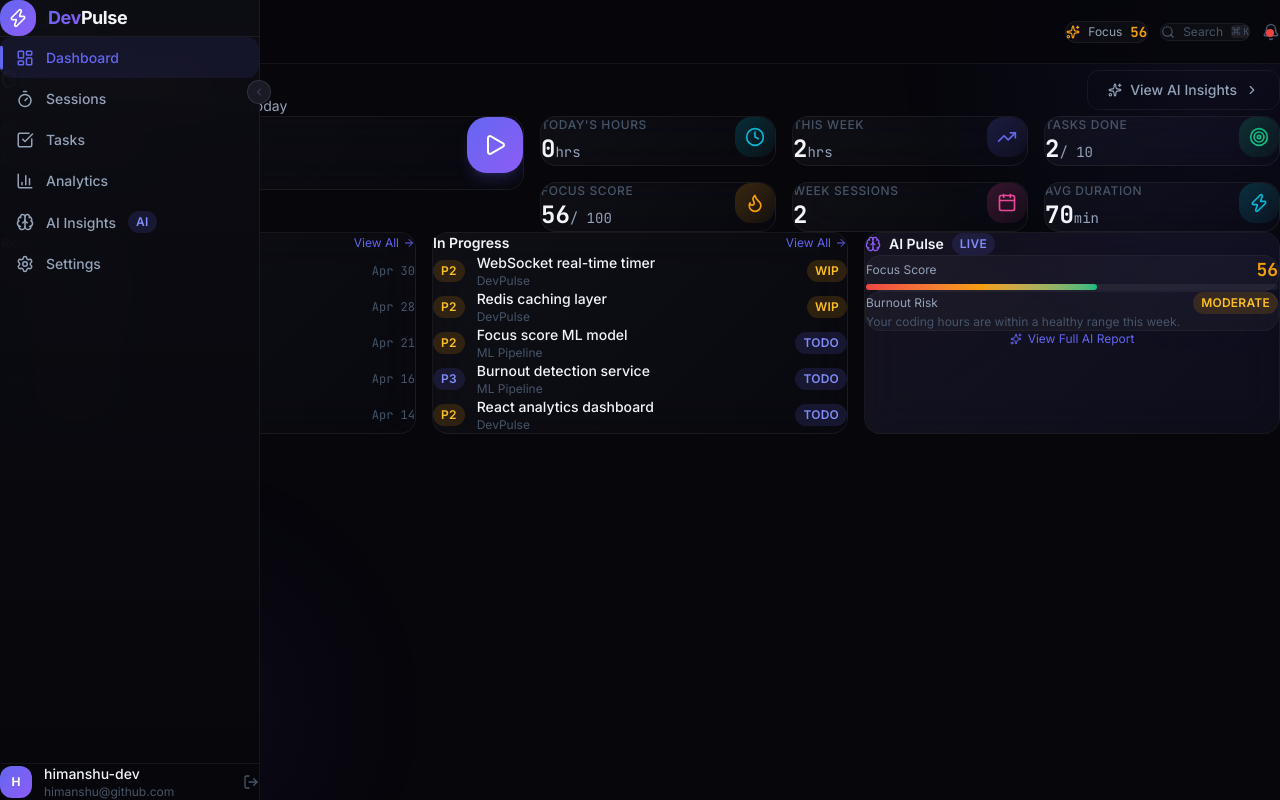
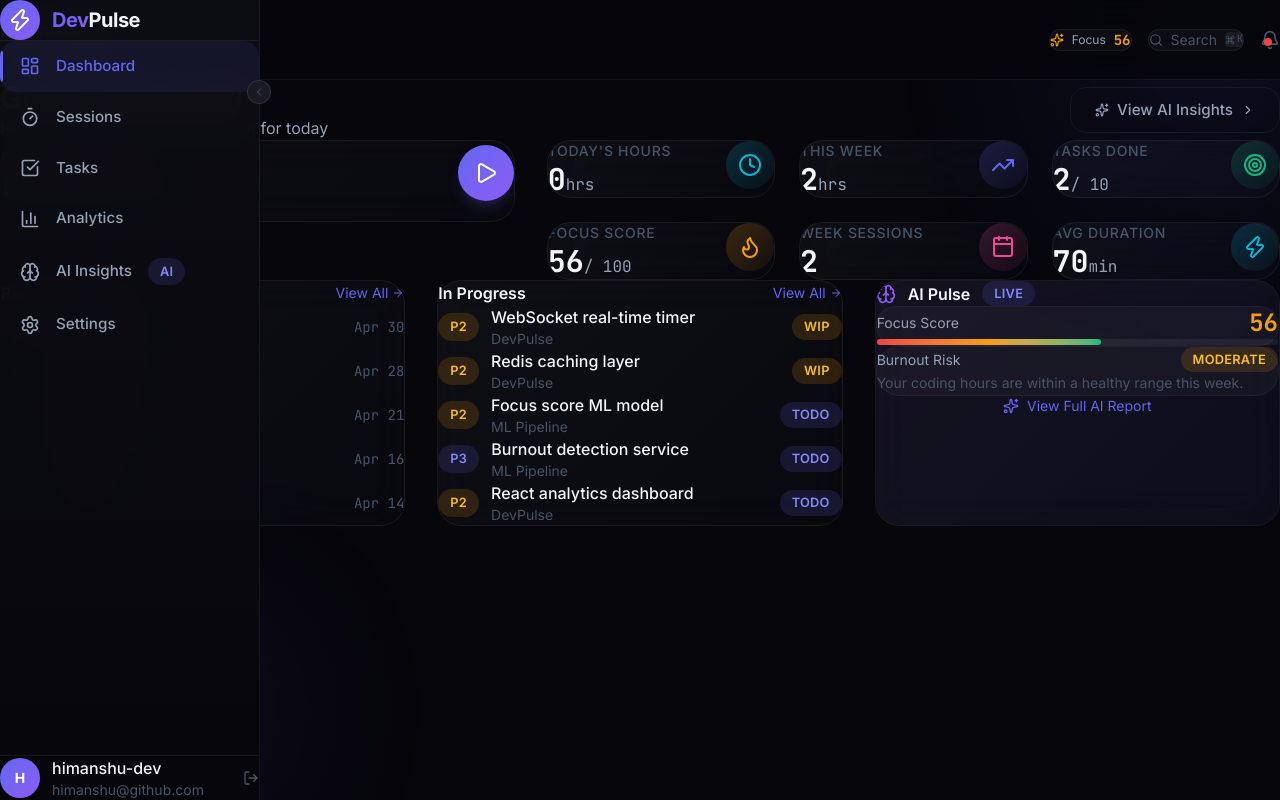
Before and after one commit to HimanshuBatra1615/DevPulse, a React (Vite) app: page /login in a window 1280 px wide. Both pictures are taken after a click on the button "Continue with GitHub". Built offline with nearby package versions, Linux system fonts and the light colour scheme.

Commit message:
UI Overhaul: Premium spacing and typography

```diff
--- a/src/components/layout/Sidebar.jsx
+++ b/src/components/layout/Sidebar.jsx
@@ -34,9 +34,9 @@ export default function Sidebar() {
   return (
     <aside className={`sidebar ${collapsed ? 'collapsed' : ''}`}>
       {/* Logo */}
-      <div className="flex items-center gap-3 px-5 py-5 border-b border-white/[0.06]">
-        <div className="w-9 h-9 rounded-xl bg-gradient-to-br from-[#6366f1] to-[#8b5cf6] flex items-center justify-center flex-shrink-0">
-          <Zap className="w-5 h-5 text-white" />
+      <div className="flex items-center gap-3 px-6 py-6 border-b border-white/[0.06]">
+        <div className="w-10 h-10 rounded-xl bg-gradient-to-br from-[#6366f1] to-[#8b5cf6] flex items-center justify-center flex-shrink-0">
+          <Zap className="w-6 h-6 text-white" />
         </div>
         <AnimatePresence>
           {!collapsed && (
@@ -46,7 +46,7 @@ export default function Sidebar() {
               exit={{ opacity: 0, width: 0 }}
               className="overflow-hidden"
             >
-              <h1 className="text-lg font-bold tracking-tight whitespace-nowrap">
+              <h1 className="text-xl font-bold tracking-tight whitespace-nowrap">
                 <span className="gradient-text">Dev</span>
                 <span className="text-text-primary">Pulse</span>
               </h1>
@@ -62,7 +62,7 @@ export default function Sidebar() {
             initial={{ opacity: 0, height: 0 }}
             animate={{ opacity: 1, height: 'auto' }}
             exit={{ opacity: 0, height: 0 }}
-            className="mx-3 mt-3 px-3 py-2.5 rounded-xl bg-accent-success/10 border border-accent-success/20"
+            className="mx-4 mt-6 px-4 py-3 rounded-xl bg-accent-success/10 border border-accent-success/20"
           >
             <div className="flex items-center gap-2">
               <div className="w-2 h-2 rounded-full bg-accent-success pulse-dot" />
@@ -82,7 +82,7 @@ export default function Sidebar() {
       </AnimatePresence>
 
       {/* Navigation */}
-      <nav className="flex-1 px-3 py-4 space-y-1 overflow-y-auto">
+      <nav className="flex-1 px-4 py-6 space-y-2 overflow-y-auto">
         {navItems.map((item) => (
           <NavLink
             key={item.path}
@@ -91,7 +91,7 @@ export default function Sidebar() {
               `sidebar-nav-item ${isActive ? 'active' : ''} ${collapsed ? 'justify-center px-3' : ''}`
             }
           >
-            <item.icon className="w-[18px] h-[18px] flex-shrink-0" />
+            <item.icon className="w-5 h-5 flex-shrink-0" />
             <AnimatePresence>
               {!collapsed && (
                 <motion.span
@@ -112,15 +112,15 @@ export default function Sidebar() {
       </nav>
 
       {/* User Section */}
-      <div className="border-t border-white/[0.06] px-3 py-3">
+      <div className="border-t border-white/[0.06] px-4 py-4">
         {!collapsed ? (
           <div className="flex items-center gap-3 px-2">
-            <div className="w-8 h-8 rounded-lg bg-gradient-to-br from-accent-primary to-accent-secondary flex items-center justify-center text-white text-xs font-bold flex-shrink-0">
+            <div className="w-10 h-10 rounded-xl bg-gradient-to-br from-accent-primary to-accent-secondary flex items-center justify-center text-white text-sm font-bold flex-shrink-0">
               {user?.username?.charAt(0).toUpperCase() || 'U'}
             </div>
             <div className="flex-1 min-w-0">
-              <p className="text-sm font-medium text-text-primary truncate">{user?.username}</p>
-              <p className="text-xs text-text-muted truncate">{user?.email}</p>
+              <p className="text-base font-medium text-text-primary truncate">{user?.username}</p>
+              <p className="text-sm text-text-muted truncate">{user?.email}</p>
             </div>
             <button onClick={logout} className="p-1.5 rounded-lg hover:bg-white/[0.06] text-text-muted hover:text-text-secondary transition-colors" title="Logout">
               <LogOut className="w-4 h-4" />
--- a/src/components/layout/Topbar.jsx
+++ b/src/components/layout/Topbar.jsx
@@ -22,20 +22,20 @@ export default function Topbar() {
   const focusColor = focusPrediction?.score >= 75 ? 'text-accent-success' : focusPrediction?.score >= 55 ? 'text-accent-warning' : 'text-accent-danger'
 
   return (
-    <header className="h-16 flex items-center justify-between px-6 border-b border-white/[0.06] bg-bg-primary/80 backdrop-blur-xl sticky top-0 z-30">
+    <header className="h-20 flex items-center justify-between px-8 border-b border-white/[0.06] bg-bg-primary/80 backdrop-blur-xl sticky top-0 z-30">
       {/* Page Title */}
       <div>
-        <h2 className="text-lg font-semibold text-text-primary">{pageName}</h2>
-        <p className="text-xs text-text-muted mt-0.5">
+        <h2 className="text-xl font-bold text-text-primary">{pageName}</h2>
+        <p className="text-sm text-text-muted mt-1">
           {new Date().toLocaleDateString('en-US', { weekday: 'long', month: 'long', day: 'numeric', year: 'numeric' })}
         </p>
       </div>
 
       {/* Right Section */}
-      <div className="flex items-center gap-3">
+      <div className="flex items-center gap-4">
         {/* Focus Score Mini Badge */}
         {focusPrediction && (
-          <div className="flex items-center gap-2 px-3 py-1.5 rounded-xl bg-white/[0.03] border border-white/[0.06]">
+          <div className="flex items-center gap-2 px-4 py-2 rounded-xl bg-white/[0.03] border border-white/[0.06]">
             <Sparkles className={`w-3.5 h-3.5 ${focusColor}`} />
             <span className="text-xs text-text-secondary">Focus</span>
             <span className={`text-sm font-bold font-mono ${focusColor}`}>{focusScore}</span>
@@ -45,7 +45,7 @@ export default function Topbar() {
         {/* Search */}
         <button
           onClick={() => setSearchOpen(true)}
-          className="flex items-center gap-2 px-3 py-2 rounded-xl bg-white/[0.03] border border-white/[0.06] hover:border-white/[0.12] text-text-muted hover:text-text-secondary transition-all text-xs"
+          className="flex items-center gap-2 px-4 py-2 rounded-xl bg-white/[0.03] border border-white/[0.06] hover:border-white/[0.12] text-text-muted hover:text-text-secondary transition-all text-sm"
         >
           <Search className="w-3.5 h-3.5" />
           <span className="hidden sm:inline">Search</span>
@@ -55,9 +55,9 @@ export default function Topbar() {
         </button>
 
         {/* Notifications */}
-        <button className="relative p-2 rounded-xl hover:bg-white/[0.06] text-text-muted hover:text-text-secondary transition-colors">
-          <Bell className="w-4.5 h-4.5" />
-          <span className="absolute top-1.5 right-1.5 w-2 h-2 rounded-full bg-accent-danger" />
+        <button className="relative p-2.5 rounded-xl hover:bg-white/[0.06] text-text-muted hover:text-text-secondary transition-colors">
+          <Bell className="w-5 h-5" />
+          <span className="absolute top-2 right-2 w-2 h-2 rounded-full bg-accent-danger" />
         </button>
       </div>
     </header>
--- a/src/index.css
+++ b/src/index.css
@@ -32,11 +32,11 @@
   --font-sans: 'Inter', system-ui, -apple-system, sans-serif;
   --font-mono: 'JetBrains Mono', ui-monospace, monospace;
 
-  --radius-sm: 0.375rem;
-  --radius-md: 0.5rem;
-  --radius-lg: 0.75rem;
-  --radius-xl: 1rem;
-  --radius-2xl: 1.25rem;
+  --radius-sm: 0.5rem;
+  --radius-md: 0.75rem;
+  --radius-lg: 1rem;
+  --radius-xl: 1.5rem;
+  --radius-2xl: 2rem;
   --radius-full: 9999px;
 }
 
@@ -106,7 +106,7 @@ body {
 .glass-card:hover {
   background: linear-gradient(135deg, rgba(255,255,255,0.06) 0%, rgba(255,255,255,0.02) 100%);
   border-color: var(--color-border-hover);
-  box-shadow: 0 8px 32px rgba(0, 0, 0, 0.3);
+  box-shadow: 0 12px 40px rgba(0, 0, 0, 0.4);
 }
 
 /* ===== Glow Effects ===== */
@@ -238,12 +238,12 @@ body {
 .sidebar-nav-item {
   display: flex;
   align-items: center;
-  gap: 12px;
-  padding: 10px 16px;
+  gap: 16px;
+  padding: 14px 20px;
   border-radius: var(--radius-lg);
   color: var(--color-text-secondary);
   text-decoration: none;
-  font-size: 0.875rem;
+  font-size: 0.95rem;
   font-weight: 500;
   transition: all 0.2s ease;
   position: relative;
@@ -331,8 +331,8 @@ body {
   font-weight: 600;
   border: none;
   border-radius: var(--radius-lg);
-  padding: 10px 20px;
-  font-size: 0.875rem;
+  padding: 12px 24px;
+  font-size: 0.95rem;
   cursor: pointer;
   transition: all 0.2s ease;
   display: inline-flex;
@@ -354,8 +354,8 @@ body {
   font-weight: 500;
   border: 1px solid var(--color-border-default);
   border-radius: var(--radius-lg);
-  padding: 10px 20px;
-  font-size: 0.875rem;
+  padding: 12px 24px;
+  font-size: 0.95rem;
   cursor: pointer;
   transition: all 0.2s ease;
   display: inline-flex;
@@ -374,8 +374,8 @@ body {
   font-weight: 600;
   border: 1px solid rgba(239, 68, 68, 0.2);
   border-radius: var(--radius-lg);
-  padding: 10px 20px;
-  font-size: 0.875rem;
+  padding: 12px 24px;
+  font-size: 0.95rem;
   cursor: pointer;
   transition: all 0.2s ease;
   display: inline-flex;
@@ -393,8 +393,8 @@ body {
   font-weight: 600;
   border: 1px solid rgba(16, 185, 129, 0.2);
   border-radius: var(--radius-lg);
-  padding: 10px 20px;
-  font-size: 0.875rem;
+  padding: 12px 24px;
+  font-size: 0.95rem;
   cursor: pointer;
   transition: all 0.2s ease;
   display: inline-flex;
@@ -409,12 +409,12 @@ body {
 /* ===== Input Styles ===== */
 .input-field {
   width: 100%;
-  padding: 10px 14px;
+  padding: 14px 18px;
   background: var(--color-bg-secondary);
   border: 1px solid var(--color-border-default);
   border-radius: var(--radius-lg);
   color: var(--color-text-primary);
-  font-size: 0.875rem;
+  font-size: 0.95rem;
   font-family: var(--font-sans);
   transition: all 0.2s ease;
   outline: none;
@@ -431,10 +431,10 @@ body {
 .badge {
   display: inline-flex;
   align-items: center;
-  gap: 4px;
-  padding: 2px 8px;
+  gap: 6px;
+  padding: 4px 12px;
   border-radius: var(--radius-full);
-  font-size: 0.75rem;
+  font-size: 0.8rem;
   font-weight: 600;
   letter-spacing: 0.02em;
 }
--- a/src/pages/Dashboard.jsx
+++ b/src/pages/Dashboard.jsx
@@ -58,7 +58,7 @@ function StartSessionModal({ onClose, onStart }) {
         initial={{ scale: 0.95, opacity: 0 }}
         animate={{ scale: 1, opacity: 1 }}
         exit={{ scale: 0.95, opacity: 0 }}
-        className="glass-card p-6 w-full max-w-md"
+        className="glass-card p-8 w-full max-w-md"
         onClick={(e) => e.stopPropagation()}
       >
         <h3 className="text-lg font-semibold mb-4 flex items-center gap-2">
@@ -66,7 +66,7 @@ function StartSessionModal({ onClose, onStart }) {
           Start New Session
         </h3>
 
-        <div className="space-y-4">
+        <div className="space-y-6">
           <div>
             <label className="text-xs font-medium text-text-secondary mb-1.5 block">Project</label>
             <select value={project} onChange={(e) => setProject(e.target.value)} className="input-field bg-bg-card">
@@ -90,7 +90,7 @@ function StartSessionModal({ onClose, onStart }) {
           </div>
         </div>
 
-        <div className="flex gap-3 mt-6">
+        <div className="flex gap-4 mt-8">
           <button onClick={onClose} className="btn-ghost flex-1">Cancel</button>
           <button onClick={() => { onStart(project, language, notes); onClose() }} className="btn-primary flex-1">
             <Play className="w-4 h-4" />
@@ -112,7 +112,7 @@ function LiveTimerWidget() {
     return (
       <>
         <motion.div
-          className="glass-card p-6 relative overflow-hidden group cursor-pointer"
+          className="glass-card p-8 relative overflow-hidden group cursor-pointer"
           onClick={() => setShowModal(true)}
           whileHover={{ scale: 1.01 }}
           whileTap={{ scale: 0.99 }}
@@ -120,8 +120,8 @@ function LiveTimerWidget() {
           <div className="absolute inset-0 bg-gradient-to-br from-accent-primary/5 to-accent-secondary/5 opacity-0 group-hover:opacity-100 transition-opacity" />
           <div className="flex items-center justify-between relative z-10">
             <div>
-              <p className="text-sm text-text-secondary mb-1">No active session</p>
-              <p className="text-3xl font-bold font-mono text-text-muted">00:00:00</p>
+              <p className="text-base text-text-secondary mb-2">No active session</p>
+              <p className="text-4xl font-bold font-mono text-text-muted">00:00:00</p>
             </div>
             <div className="w-14 h-14 rounded-2xl bg-gradient-to-br from-accent-primary to-accent-secondary flex items-center justify-center shadow-lg shadow-accent-primary/20">
               <Play className="w-6 h-6 text-white ml-0.5" />
@@ -138,7 +138,7 @@ function LiveTimerWidget() {
 
   return (
     <motion.div
-      className="glass-card p-6 relative overflow-hidden pulse-live"
+      className="glass-card p-8 relative overflow-hidden pulse-live h-full flex flex-col justify-center"
       initial={{ opacity: 0, y: 20 }}
       animate={{ opacity: 1, y: 0 }}
     >
@@ -154,14 +154,14 @@ function LiveTimerWidget() {
           <span className="badge badge-cyan ml-auto">{activeSession.projectTag}</span>
         </div>
 
-        <p className="text-4xl font-bold font-mono text-text-primary tracking-wider mb-1">
+        <p className="text-5xl font-bold font-mono text-text-primary tracking-wider mb-2">
           {formatTime(elapsedSeconds)}
         </p>
-        <p className="text-xs text-text-muted mb-4">
+        <p className="text-sm text-text-muted mb-6">
           {activeSession.language} · Started {format(new Date(activeSession.startedAt), 'h:mm a')}
         </p>
 
-        <div className="flex gap-2">
+        <div className="flex gap-4 mt-auto">
           {isPaused ? (
             <button onClick={resumeSession} className="btn-success flex-1">
               <Play className="w-4 h-4" /> Resume
@@ -193,7 +193,7 @@ function StatsCard({ icon: Icon, label, value, suffix, color, delay = 0 }) {
 
   return (
     <motion.div
-      className="glass-card p-5 stat-card"
+      className="glass-card p-6 stat-card"
       initial={{ opacity: 0, y: 20 }}
       animate={{ opacity: 1, y: 0 }}
       transition={{ delay: delay * 0.1 }}
@@ -201,14 +201,14 @@ function StatsCard({ icon: Icon, label, value, suffix, color, delay = 0 }) {
     >
       <div className="flex items-start justify-between">
         <div>
-          <p className="text-xs font-medium text-text-muted uppercase tracking-wider">{label}</p>
-          <p className="text-2xl font-bold mt-1.5 font-mono text-text-primary">
+          <p className="text-sm font-medium text-text-muted uppercase tracking-wider">{label}</p>
+          <p className="text-3xl font-bold mt-2 font-mono text-text-primary">
             <AnimatedNumber value={value} />
-            {suffix && <span className="text-sm font-normal text-text-secondary ml-1">{suffix}</span>}
+            {suffix && <span className="text-base font-normal text-text-secondary ml-1">{suffix}</span>}
           </p>
         </div>
-        <div className={`w-10 h-10 rounded-xl bg-gradient-to-br ${colorClasses[color]} flex items-center justify-center`}>
-          <Icon className="w-5 h-5" />
+        <div className={`w-12 h-12 rounded-xl bg-gradient-to-br ${colorClasses[color]} flex items-center justify-center`}>
+          <Icon className="w-6 h-6" />
         </div>
       </div>
     </motion.div>
@@ -251,15 +251,15 @@ export default function Dashboard() {
     <motion.div
       initial={{ opacity: 0 }}
       animate={{ opacity: 1 }}
-      className="space-y-6 max-w-[1400px]"
+      className="space-y-10 max-w-[1400px] px-2 py-4"
     >
       {/* Welcome Section */}
       <div className="flex items-center justify-between">
         <div>
-          <h1 className="text-2xl font-bold text-text-primary">
+          <h1 className="text-3xl font-bold text-text-primary">
             Good {new Date().getHours() < 12 ? 'morning' : new Date().getHours() < 17 ? 'afternoon' : 'evening'} 👋
           </h1>
-          <p className="text-sm text-text-secondary mt-1">Here's your productivity snapshot for today</p>
+          <p className="text-base text-text-secondary mt-2">Here's your productivity snapshot for today</p>
         </div>
         <Link to="/insights" className="btn-ghost text-xs">
           <Sparkles className="w-3.5 h-3.5" />
@@ -269,14 +269,14 @@ export default function Dashboard() {
       </div>
 
       {/* Top Row: Timer + Stats */}
-      <div className="grid grid-cols-1 lg:grid-cols-12 gap-4">
+      <div className="grid grid-cols-1 lg:grid-cols-12 gap-8">
         {/* Live Timer — spans 5 cols */}
         <div className="lg:col-span-5">
           <LiveTimerWidget />
         </div>
 
         {/* Stats Grid — spans 7 cols */}
-        <div className="lg:col-span-7 grid grid-cols-2 xl:grid-cols-3 gap-4">
+        <div className="lg:col-span-7 grid grid-cols-2 xl:grid-cols-3 gap-6">
           <StatsCard icon={Clock} label="Today's Hours" value={Math.round(todayHours * 10) / 10} suffix="hrs" color="cyan" delay={1} />
           <StatsCard icon={TrendingUp} label="This Week" value={Math.round(weekHours * 10) / 10} suffix="hrs" color="indigo" delay={2} />
           <StatsCard icon={Target} label="Tasks Done" value={completedTasks} suffix={`/ ${tasks.length}`} color="success" delay={3} />
@@ -287,31 +287,31 @@ export default function Dashboard() {
       </div>
 
       {/* Bottom Row: Recent Sessions + Tasks Due + AI Pulse */}
-      <div className="grid grid-cols-1 lg:grid-cols-3 gap-4">
+      <div className="grid grid-cols-1 lg:grid-cols-3 gap-8">
         {/* Recent Sessions */}
         <motion.div
-          className="glass-card p-5 lg:col-span-1"
+          className="glass-card p-6 lg:col-span-1"
           initial={{ opacity: 0, y: 20 }}
           animate={{ opacity: 1, y: 0 }}
           transition={{ delay: 0.3 }}
         >
-          <div className="flex items-center justify-between mb-4">
-            <h3 className="text-sm font-semibold text-text-primary">Recent Sessions</h3>
-            <Link to="/sessions" className="text-xs text-accent-primary hover:text-accent-primary-hover transition-colors flex items-center gap-1">
+          <div className="flex items-center justify-between mb-6">
+            <h3 className="text-base font-semibold text-text-primary">Recent Sessions</h3>
+            <Link to="/sessions" className="text-sm text-accent-primary hover:text-accent-primary-hover transition-colors flex items-center gap-1">
               View All <ArrowRight className="w-3 h-3" />
             </Link>
           </div>
-          <div className="space-y-2.5">
+          <div className="space-y-4">
             {recentSessions.map((s) => (
               <div key={s.id} className="flex items-center gap-3 p-2.5 rounded-xl hover:bg-white/[0.03] transition-colors">
-                <div className="w-8 h-8 rounded-lg bg-accent-primary/10 flex items-center justify-center">
-                  <Code2 className="w-4 h-4 text-accent-primary" />
+                <div className="w-10 h-10 rounded-lg bg-accent-primary/10 flex items-center justify-center">
+                  <Code2 className="w-5 h-5 text-accent-primary" />
                 </div>
                 <div className="flex-1 min-w-0">
-                  <p className="text-sm font-medium text-text-primary truncate">{s.projectTag}</p>
-                  <p className="text-xs text-text-muted">{s.language} · {s.durationMins}m</p>
+                  <p className="text-base font-medium text-text-primary truncate">{s.projectTag}</p>
+                  <p className="text-sm text-text-muted">{s.language} · {s.durationMins}m</p>
                 </div>
-                <span className="text-xs text-text-muted font-mono">
+                <span className="text-sm text-text-muted font-mono">
                   {format(new Date(s.startedAt), 'MMM d')}
                 </span>
               </div>
@@ -324,29 +324,29 @@ export default function Dashboard() {
 
         {/* Tasks Due */}
         <motion.div
-          className="glass-card p-5 lg:col-span-1"
+          className="glass-card p-6 lg:col-span-1"
           initial={{ opacity: 0, y: 20 }}
           animate={{ opacity: 1, y: 0 }}
           transition={{ delay: 0.4 }}
         >
-          <div className="flex items-center justify-between mb-4">
-            <h3 className="text-sm font-semibold text-text-primary">In Progress</h3>
-            <Link to="/tasks" className="text-xs text-accent-primary hover:text-accent-primary-hover transition-colors flex items-center gap-1">
+          <div className="flex items-center justify-between mb-6">
+            <h3 className="text-base font-semibold text-text-primary">In Progress</h3>
+            <Link to="/tasks" className="text-sm text-accent-primary hover:text-accent-primary-hover transition-colors flex items-center gap-1">
               View All <ArrowRight className="w-3 h-3" />
             </Link>
           </div>
-          <div className="space-y-2.5">
+          <div className="space-y-4">
             {[...inProgressTasks, ...todoTasks].slice(0, 5).map((t) => {
               const priorityColors = { 1: 'badge-danger', 2: 'badge-warning', 3: 'badge-indigo', 4: 'badge-cyan', 5: 'badge-success' }
               const priorityLabels = { 1: 'P1', 2: 'P2', 3: 'P3', 4: 'P4', 5: 'P5' }
               return (
                 <div key={t.id} className="flex items-center gap-3 p-2.5 rounded-xl hover:bg-white/[0.03] transition-colors">
                   <span className={`badge ${priorityColors[t.priority]}`}>{priorityLabels[t.priority]}</span>
-                  <div className="flex-1 min-w-0">
-                    <p className="text-sm font-medium text-text-primary truncate">{t.title}</p>
-                    <p className="text-xs text-text-muted">{t.projectTag}</p>
+                  <div className="flex-1 min-w-0 ml-2">
+                    <p className="text-base font-medium text-text-primary truncate">{t.title}</p>
+                    <p className="text-sm text-text-muted">{t.projectTag}</p>
                   </div>
-                  <span className={`badge text-[10px] ${t.status === 'IN_PROGRESS' ? 'badge-warning' : 'badge-indigo'}`}>
+                  <span className={`badge text-xs ${t.status === 'IN_PROGRESS' ? 'badge-warning' : 'badge-indigo'}`}>
                     {t.status === 'IN_PROGRESS' ? 'WIP' : 'TODO'}
                   </span>
                 </div>
@@ -357,24 +357,24 @@ export default function Dashboard() {
 
         {/* AI Pulse Card */}
         <motion.div
-          className="glass-card p-5 lg:col-span-1 relative overflow-hidden"
+          className="glass-card p-6 lg:col-span-1 relative overflow-hidden"
           initial={{ opacity: 0, y: 20 }}
           animate={{ opacity: 1, y: 0 }}
           transition={{ delay: 0.5 }}
         >
           <div className="absolute inset-0 bg-gradient-to-br from-accent-secondary/5 to-accent-primary/5" />
           <div className="relative z-10">
-            <div className="flex items-center gap-2 mb-4">
-              <Brain className="w-4 h-4 text-accent-secondary" />
-              <h3 className="text-sm font-semibold text-text-primary">AI Pulse</h3>
-              <span className="badge badge-indigo text-[10px] ml-auto">LIVE</span>
+            <div className="flex items-center gap-3 mb-6">
+              <Brain className="w-5 h-5 text-accent-secondary" />
+              <h3 className="text-base font-semibold text-text-primary">AI Pulse</h3>
+              <span className="badge badge-indigo text-xs ml-auto">LIVE</span>
             </div>
 
             {/* Focus Score */}
-            <div className="mb-4 p-3 rounded-xl bg-white/[0.03] border border-white/[0.04]">
-              <div className="flex items-center justify-between mb-2">
-                <span className="text-xs text-text-secondary">Focus Score</span>
-                <span className={`text-lg font-bold font-mono ${
+            <div className="mb-6 p-4 rounded-xl bg-white/[0.03] border border-white/[0.04]">
+              <div className="flex items-center justify-between mb-3">
+                <span className="text-sm text-text-secondary">Focus Score</span>
+                <span className={`text-2xl font-bold font-mono ${
                   typeof focusScore === 'number' && focusScore >= 75 ? 'text-accent-success' :
                   typeof focusScore === 'number' && focusScore >= 55 ? 'text-accent-warning' : 'text-accent-danger'
                 }`}>{focusScore}</span>
@@ -390,22 +390,22 @@ export default function Dashboard() {
             </div>
 
             {/* Burnout Risk */}
-            <div className="p-3 rounded-xl bg-white/[0.03] border border-white/[0.04]">
-              <div className="flex items-center justify-between mb-1">
-                <span className="text-xs text-text-secondary">Burnout Risk</span>
-                <span className={`badge text-[10px] ${
+            <div className="p-4 rounded-xl bg-white/[0.03] border border-white/[0.04]">
+              <div className="flex items-center justify-between mb-2">
+                <span className="text-sm text-text-secondary">Burnout Risk</span>
+                <span className={`badge text-xs ${
                   burnoutLevel === 'LOW' ? 'badge-success' :
                   burnoutLevel === 'MODERATE' ? 'badge-warning' :
                   burnoutLevel === 'HIGH' ? 'badge-danger' : 'badge-danger'
                 }`}>{burnoutLevel}</span>
               </div>
-              <p className="text-xs text-text-muted mt-1">
+              <p className="text-sm text-text-muted mt-2 leading-relaxed">
                 {burnoutRisk?.recommendations?.[0] || 'Analyzing your patterns...'}
               </p>
             </div>
 
-            <Link to="/insights" className="flex items-center justify-center gap-1.5 mt-4 text-xs text-accent-primary hover:text-accent-primary-hover transition-colors">
-              <Sparkles className="w-3 h-3" />
+            <Link to="/insights" className="flex items-center justify-center gap-2 mt-6 text-sm text-accent-primary hover:text-accent-primary-hover transition-colors">
+              <Sparkles className="w-4 h-4" />
               View Full AI Report
             </Link>
           </div>
```
Also changed, not shown: src/pages/Tasks.jsx (+76 -37 lines).
